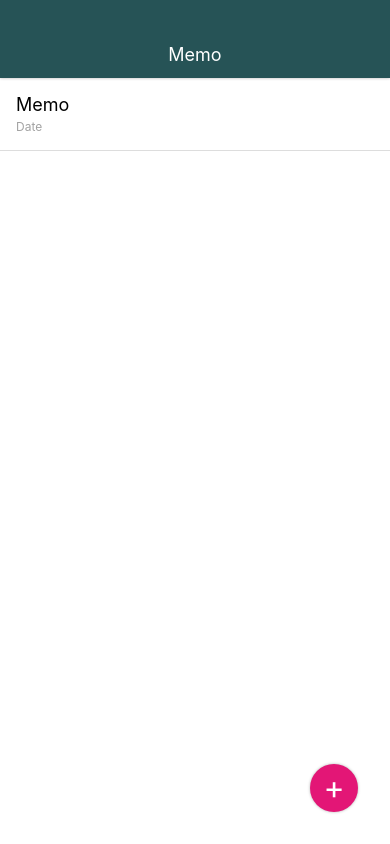
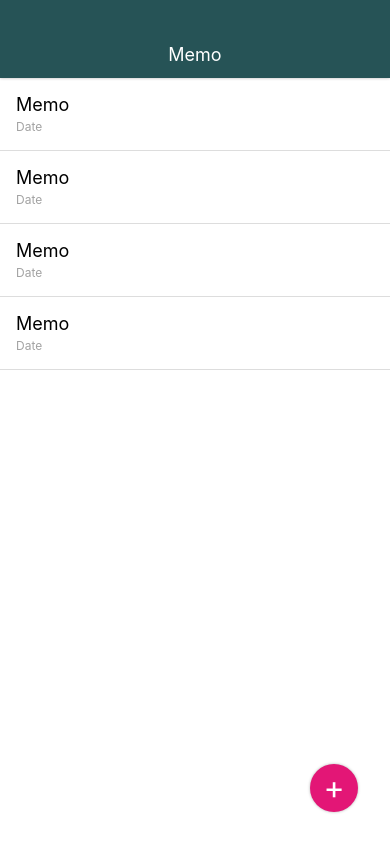
Before and after one commit to rshinkai/MemoApp, a React Native app: screen / in a window 390 px wide. Built offline with nearby package versions, Linux system fonts and the light colour scheme.

Commit message:
refacoring MemoList

```diff
--- a/App.js
+++ b/App.js
@@ -1,27 +1,19 @@
 import React from 'react';
-import { StyleSheet, Text, View } from 'react-native';
+import { StyleSheet, View } from 'react-native';
 
+import Appbar from './src/components/Appbar';
+import MemoList from './src/components/MemoList';
+import CircleButton from './src/elements/CircleButton';
 
 export default class App extends React.Component {
   render() {
     return (
       <View style={styles.container}>
-        <View style={styles.appbar}>
-          <View>
-            <Text style={styles.appbarTitle}>Memo</Text>
-          </View>
-        </View>
+        <Appbar />
 
-        <View style={styles.memoList}>
-          <View style={styles.memoListItem}>
-            <Text style={styles.memoTitle}>Memo</Text>
-            <Text style={styles.memoDate}>Date</Text>
-          </View>
-        </View>
+        <MemoList />
 
-        <View style={styles.memoAddButton}>
-          <Text style={styles.memoAddButtonTitle}>+</Text>
-        </View>
+        <CircleButton>+</CircleButton>
       </View>
     );
   }
@@ -35,62 +27,4 @@ const styles = StyleSheet.create({
     paddingTop: 78,
     backgroundColor: '#FFFDF6',
   },
-  memoAddButton: {
-    position: 'absolute',
-    bottom: 32,
-    right: 32,
-    width: 48,
-    height: 48,
-    backgroundColor: '#E31676',
-    borderRadius: 24,
-    justifyContent: 'center',
-    alignItems: 'center',
-    shadowColor: '#000',
-    shadowOffset: { width: 0, height: 0 },
-    shadowOpacity: 0.3,
-    shadowRadius: 3,
-  },
-  memoAddButtonTitle: {
-    fontSize: 32,
-    lineHeight: 32,
-    color: '#fff',
-  },
-  memoList: {
-    width: '100%',
-    flex: 1,
-    backgroundColor: '#FFF',
-  },
-  memoListItem: {
-    padding: 16,
-    borderBottomWidth: 1,
-    borderBottomColor: '#ddd',
-  },
-  memoTitle: {
-    fontSize: 18,
-    marginBottom: 4,
-  },
-  memoDate: {
-    fontSize: 12,
-    color: '#a2a2a2',
-  },
-  appbar: {
-    position: 'absolute',
-    top: 0,
-    left: 0,
-    right: 0,
-    height: 78,
-    paddingTop: 30,
-    backgroundColor: '#265356',
-    justifyContent: 'center',
-    alignItems: 'center',
-    shadowColor: '#000',
-    shadowOffset: { width: 0, height: 0 },
-    shadowOpacity: 0.3,
-    shadowRadius: 3,
-    zIndex: 10,
-  },
-  appbarTitle: {
-    color: '#fff',
-    fontSize: 18,
-  },
 });
--- /dev/null
+++ b/src/components/Appbar.js
@@ -0,0 +1,39 @@
+import React from 'react';
+import { StyleSheet, Text, View } from 'react-native';
+
+class Appbar extends React.Component {
+  render() {
+    return (
+      <View style={styles.appbar}>
+        <View>
+          <Text style={styles.appbarTitle}>Memo</Text>
+        </View>
+      </View>
+    );
+  }
+}
+
+const styles = StyleSheet.create({
+  appbar: {
+    position: 'absolute',
+    top: 0,
+    left: 0,
+    right: 0,
+    height: 78,
+    paddingTop: 30,
+    backgroundColor: '#265356',
+    justifyContent: 'center',
+    alignItems: 'center',
+    shadowColor: '#000',
+    shadowOffset: { width: 0, height: 0 },
+    shadowOpacity: 0.3,
+    shadowRadius: 3,
+    zIndex: 10,
+  },
+  appbarTitle: {
+    color: '#fff',
+    fontSize: 18,
+  },
+});
+
+export default Appbar;
--- /dev/null
+++ b/src/components/MemoList.js
@@ -0,0 +1,53 @@
+import React from 'react';
+import { StyleSheet, Text, View } from 'react-native';
+
+class MemoList extends React.Component {
+  render() {
+    return (
+      <View style={styles.memoList}>
+        <View style={styles.memoListItem}>
+          <Text style={styles.memoTitle}>Memo</Text>
+          <Text style={styles.memoDate}>Date</Text>
+        </View>
+
+        <View style={styles.memoListItem}>
+          <Text style={styles.memoTitle}>Memo</Text>
+          <Text style={styles.memoDate}>Date</Text>
+        </View>
+
+        <View style={styles.memoListItem}>
+          <Text style={styles.memoTitle}>Memo</Text>
+          <Text style={styles.memoDate}>Date</Text>
+        </View>
+
+        <View style={styles.memoListItem}>
+          <Text style={styles.memoTitle}>Memo</Text>
+          <Text style={styles.memoDate}>Date</Text>
+        </View>
+      </View>
+    );
+  }
+}
+
+const styles = StyleSheet.create({
+  memoList: {
+    width: '100%',
+    flex: 1,
+    backgroundColor: '#FFF',
+  },
+  memoListItem: {
+    padding: 16,
+    borderBottomWidth: 1,
+    borderBottomColor: '#ddd',
+  },
+  memoTitle: {
+    fontSize: 18,
+    marginBottom: 4,
+  },
+  memoDate: {
+    fontSize: 12,
+    color: '#a2a2a2',
+  },
+});
+
+export default MemoList;
--- /dev/null
+++ b/src/elements/CircleButton.js
@@ -0,0 +1,39 @@
+import React from 'react';
+import { StyleSheet, Text, View } from 'react-native';
+
+class CircleButton extends React.Component {
+  render() {
+    return (
+      <View style={styles.circleButton}>
+        <Text style={styles.circleButtonTitle}>
+          {this.props.children}
+        </Text>
+      </View>
+    );
+  }
+}
+
+const styles = StyleSheet.create({
+  circleButton: {
+    position: 'absolute',
+    bottom: 32,
+    right: 32,
+    width: 48,
+    height: 48,
+    backgroundColor: '#E31676',
+    borderRadius: 24,
+    justifyContent: 'center',
+    alignItems: 'center',
+    shadowColor: '#000',
+    shadowOffset: { width: 0, height: 0 },
+    shadowOpacity: 0.3,
+    shadowRadius: 3,
+  },
+  circleButtonTitle: {
+    fontSize: 32,
+    lineHeight: 32,
+    color: '#fff',
+  },
+});
+
+export default CircleButton;
```
